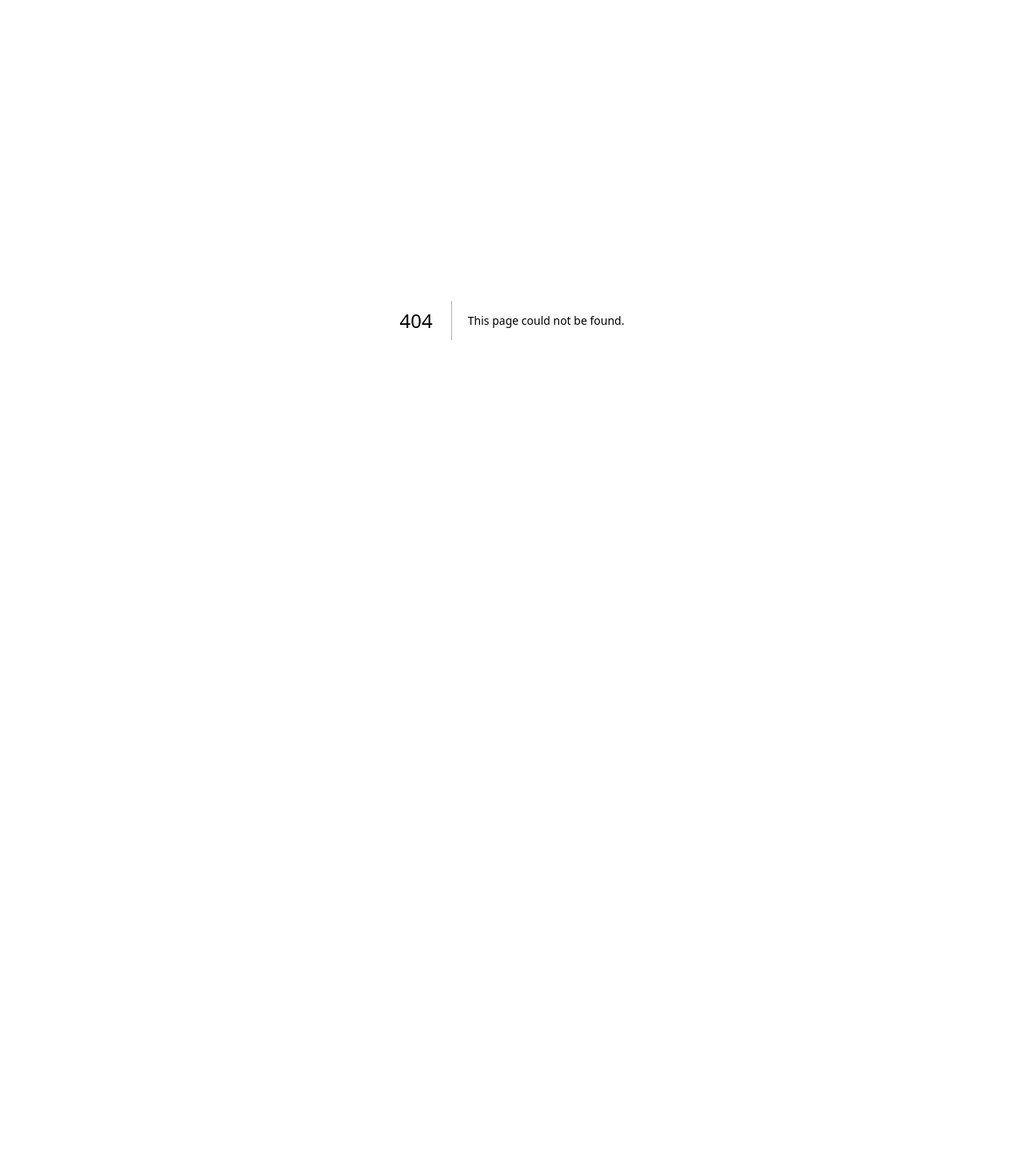
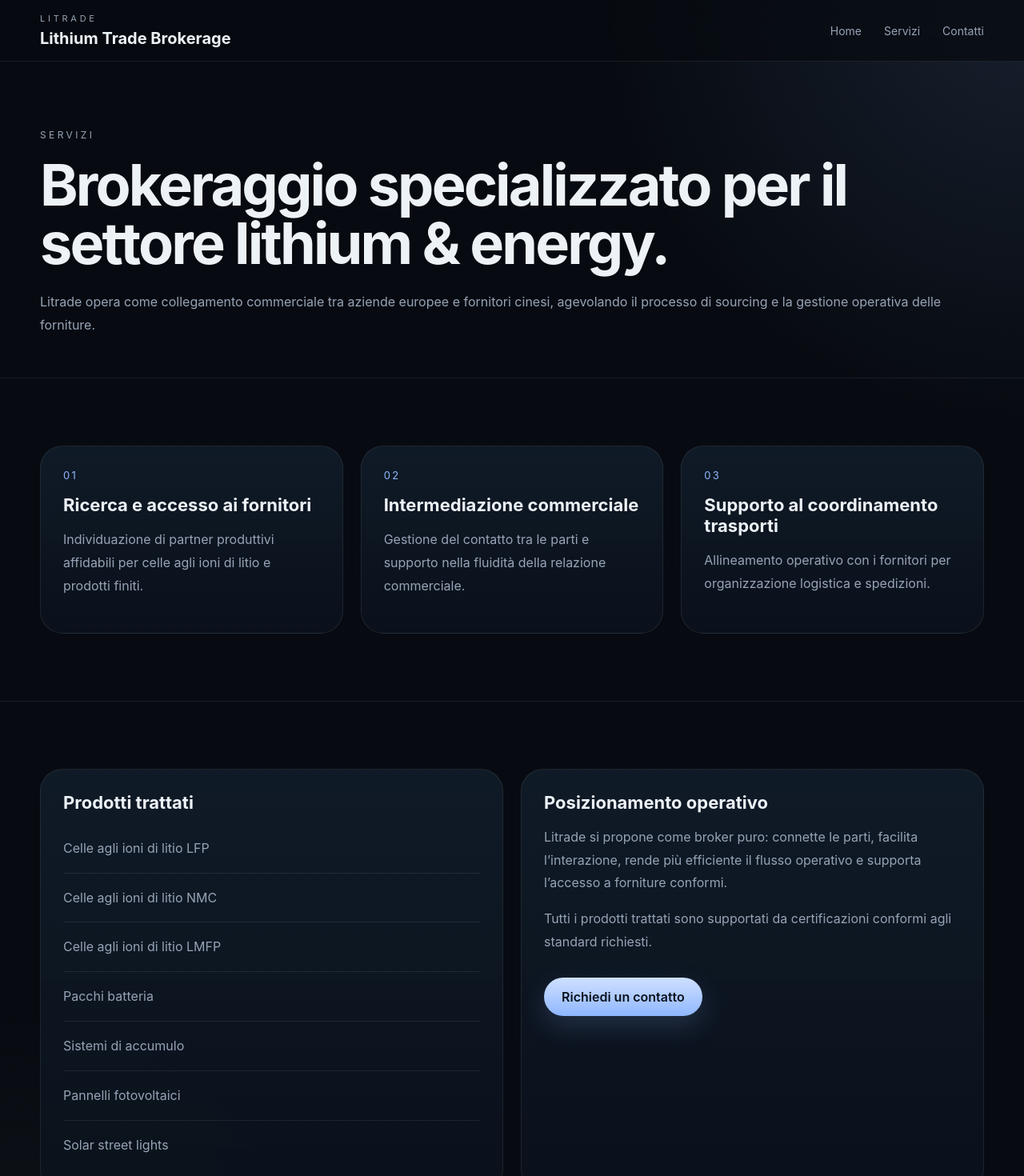
Before and after one commit to LitradeEU/Litrade-site, a Next.js app: page /servizi in a window 1280 px wide. Before the commit this address had no page. Shown: the top 1470 px of the page at 80% size. Before the commit the page ends 800 px from the top, so only its background shows below. Built offline with nearby package versions, Linux system fonts and the light colour scheme.

Commit message:
Create servizi.js

```diff
--- /dev/null
+++ b/pages/servizi.js
@@ -0,0 +1,76 @@
+import Link from "next/link";
+import Layout from "../components/Layout";
+
+export default function Servizi() {
+  return (
+    <Layout>
+      <section className="page-hero">
+        <div className="container">
+          <div className="eyebrow">Servizi</div>
+          <h1>Brokeraggio specializzato per il settore lithium & energy.</h1>
+          <p>
+            Litrade opera come collegamento commerciale tra aziende europee e fornitori cinesi,
+            agevolando il processo di sourcing e la gestione operativa delle forniture.
+          </p>
+        </div>
+      </section>
+
+      <section className="section">
+        <div className="container grid-3">
+          <div className="card">
+            <div className="card-number">01</div>
+            <h3>Ricerca e accesso ai fornitori</h3>
+            <p>
+              Individuazione di partner produttivi affidabili per celle agli ioni di litio e prodotti finiti.
+            </p>
+          </div>
+          <div className="card">
+            <div className="card-number">02</div>
+            <h3>Intermediazione commerciale</h3>
+            <p>
+              Gestione del contatto tra le parti e supporto nella fluidità della relazione commerciale.
+            </p>
+          </div>
+          <div className="card">
+            <div className="card-number">03</div>
+            <h3>Supporto al coordinamento trasporti</h3>
+            <p>
+              Allineamento operativo con i fornitori per organizzazione logistica e spedizioni.
+            </p>
+          </div>
+        </div>
+      </section>
+
+      <section className="section">
+        <div className="container grid-2">
+          <div className="card">
+            <h3>Prodotti trattati</h3>
+            <ul className="list">
+              <li>Celle agli ioni di litio LFP</li>
+              <li>Celle agli ioni di litio NMC</li>
+              <li>Celle agli ioni di litio LMFP</li>
+              <li>Pacchi batteria</li>
+              <li>Sistemi di accumulo</li>
+              <li>Pannelli fotovoltaici</li>
+              <li>Solar street lights</li>
+            </ul>
+          </div>
+
+          <div className="card">
+            <h3>Posizionamento operativo</h3>
+            <p>
+              Litrade si propone come broker puro: connette le parti, facilita l’interazione,
+              rende più efficiente il flusso operativo e supporta l’accesso a forniture conformi.
+            </p>
+            <p className="grid-note">
+              Tutti i prodotti trattati sono supportati da certificazioni conformi agli standard richiesti.
+            </p>
+            <div className="actions">
+              <Link href="/contatti" className="btn-primary">Richiedi un contatto</Link>
+            </div>
+          </div>
+        </div>
+      </section>
+    </Layout>
+  );
+}
```
